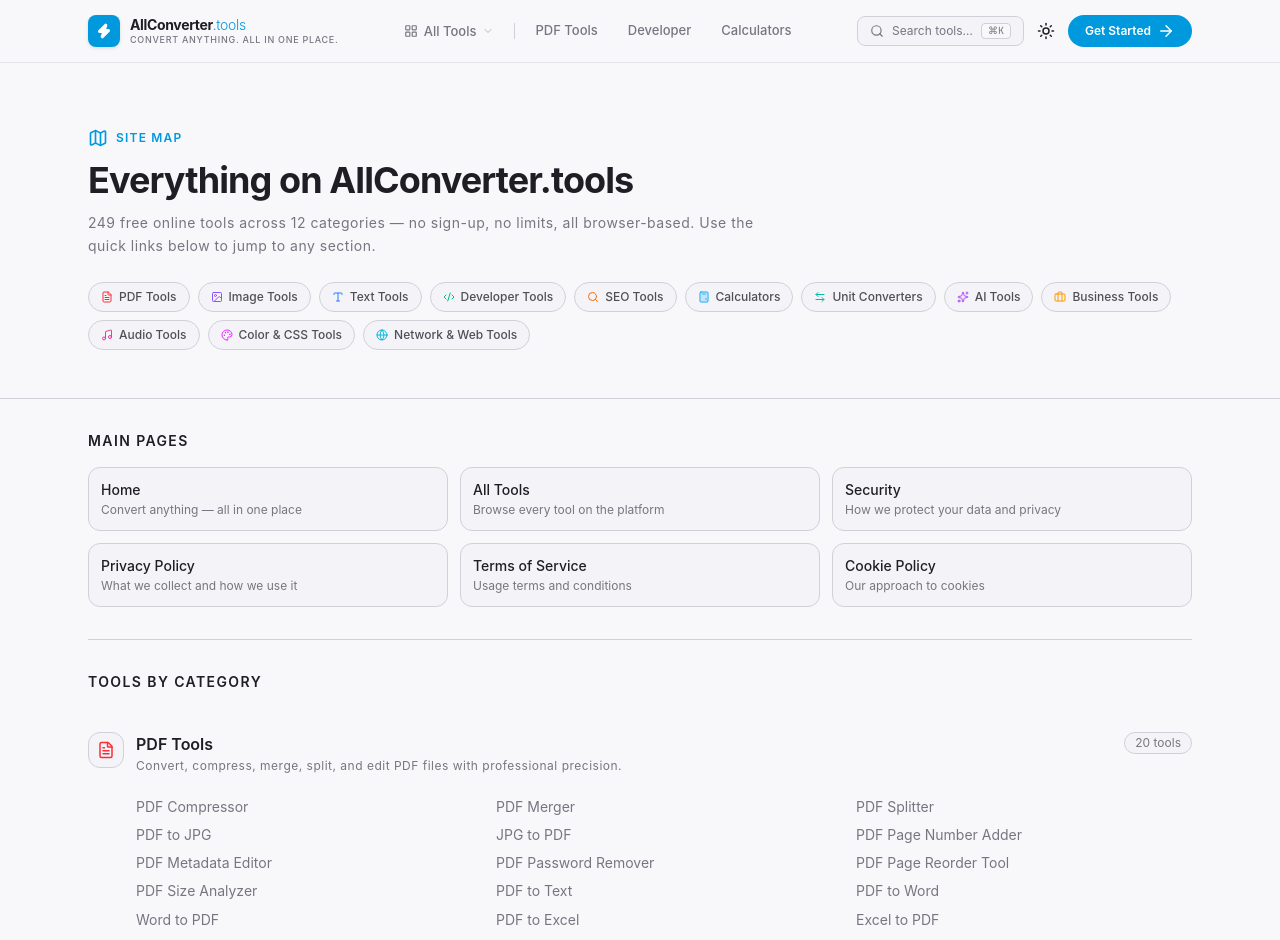
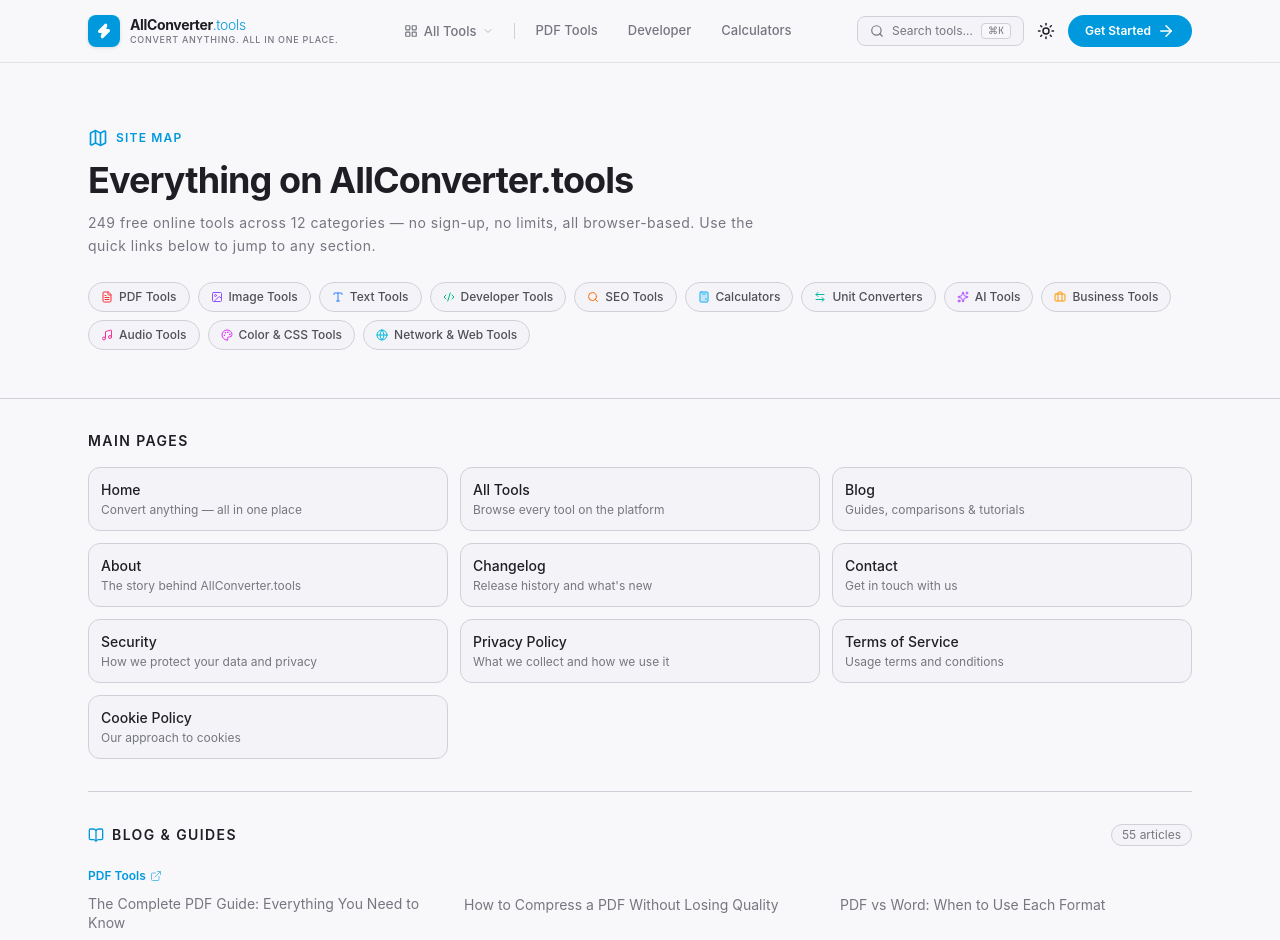
Before and after one commit to nikdesigns/allconverter, a Next.js app: page /sitemap in a window 1280 px wide. Shown: the top 940 px of the page. Built offline with nearby package versions, Linux system fonts and the light colour scheme.

Commit message:
13. sitemap update

```diff
--- a/src/app/sitemap.ts
+++ b/src/app/sitemap.ts
@@ -2,28 +2,30 @@
 import { tools } from "@/lib/tools-data";
 import { categories } from "@/lib/categories";
 import { siteConfig } from "@/lib/seo-utils";
+import { allBlogPosts } from "@/data/blog-posts";
+import { blogCategories } from "@/data/blog-categories";
 
 export const dynamic = "force-static";
 
 export default function sitemap(): MetadataRoute.Sitemap {
   const now = new Date();
 
-  const homepage: MetadataRoute.Sitemap = [
-    {
-      url: `${siteConfig.url}/`,
-      lastModified: now,
-      changeFrequency: "daily",
-      priority: 1.0,
-    },
-    {
-      url: `${siteConfig.url}/tools/`,
-      lastModified: now,
-      changeFrequency: "daily",
-      priority: 0.9,
-    },
+  const staticPages: MetadataRoute.Sitemap = [
+    { url: `${siteConfig.url}/`,           lastModified: now, changeFrequency: "daily",   priority: 1.0 },
+    { url: `${siteConfig.url}/tools/`,     lastModified: now, changeFrequency: "daily",   priority: 0.9 },
+    { url: `${siteConfig.url}/blog/`,      lastModified: now, changeFrequency: "daily",   priority: 0.9 },
+    { url: `${siteConfig.url}/about/`,     lastModified: now, changeFrequency: "monthly", priority: 0.6 },
+    { url: `${siteConfig.url}/changelog/`, lastModified: now, changeFrequency: "weekly",  priority: 0.6 },
+    { url: `${siteConfig.url}/contact/`,   lastModified: now, changeFrequency: "monthly", priority: 0.5 },
+    { url: `${siteConfig.url}/sitemap/`,   lastModified: now, changeFrequency: "weekly",  priority: 0.5 },
+    { url: `${siteConfig.url}/privacy/`,   lastModified: now, changeFrequency: "yearly",  priority: 0.3 },
+    { url: `${siteConfig.url}/terms/`,     lastModified: now, changeFrequency: "yearly",  priority: 0.3 },
+    { url: `${siteConfig.url}/cookies/`,   lastModified: now, changeFrequency: "yearly",  priority: 0.3 },
+    { url: `${siteConfig.url}/security/`,  lastModified: now, changeFrequency: "yearly",  priority: 0.3 },
+    { url: `${siteConfig.url}/disclaimer/`,lastModified: now, changeFrequency: "yearly",  priority: 0.3 },
   ];
 
-  const categoryPages: MetadataRoute.Sitemap = categories.map((cat) => ({
+  const toolCategoryPages: MetadataRoute.Sitemap = categories.map((cat) => ({
     url: `${siteConfig.url}/${cat.slug}/`,
     lastModified: now,
     changeFrequency: "weekly",
@@ -37,5 +39,25 @@
     priority: tool.isFeatured ? 0.8 : tool.isPopular ? 0.75 : 0.7,
   }));
 
-  return [...homepage, ...categoryPages, ...toolPages];
+  const blogCategoryPages: MetadataRoute.Sitemap = blogCategories.map((cat) => ({
+    url: `${siteConfig.url}/blog/${cat.slug}/`,
+    lastModified: now,
+    changeFrequency: "weekly",
+    priority: 0.75,
+  }));
+
+  const blogPostPages: MetadataRoute.Sitemap = allBlogPosts.map((post) => ({
+    url: `${siteConfig.url}/blog/${post.category}/${post.slug}/`,
+    lastModified: new Date(post.updatedAt ?? post.publishedAt),
+    changeFrequency: "monthly",
+    priority: post.isPillar ? 0.8 : post.isFeatured ? 0.75 : 0.65,
+  }));
+
+  return [
+    ...staticPages,
+    ...toolCategoryPages,
+    ...toolPages,
+    ...blogCategoryPages,
+    ...blogPostPages,
+  ];
 }
--- a/src/app/sitemap/page.tsx
+++ b/src/app/sitemap/page.tsx
@@ -3,11 +3,13 @@
 import {
   FileText, Image, Type, Code2, Search, Calculator,
   ArrowLeftRight, Sparkles, Briefcase, Music,
-  Globe, Palette, Map, ExternalLink,
+  Globe, Palette, Map, ExternalLink, BookOpen,
 } from "lucide-react";
 import { tools } from "@/lib/tools-data";
 import { categories } from "@/lib/categories";
 import { siteConfig } from "@/lib/seo-utils";
+import { allBlogPosts } from "@/data/blog-posts";
+import { blogCategories } from "@/data/blog-categories";
 
 export const metadata: Metadata = {
   title: "Sitemap — All Tools & Pages",
@@ -48,12 +50,16 @@
 };
 
 const staticPages = [
-  { href: "/", label: "Home", desc: "Convert anything — all in one place" },
-  { href: "/tools/", label: "All Tools", desc: "Browse every tool on the platform" },
-  { href: "/security/", label: "Security", desc: "How we protect your data and privacy" },
-  { href: "/privacy/", label: "Privacy Policy", desc: "What we collect and how we use it" },
-  { href: "/terms/", label: "Terms of Service", desc: "Usage terms and conditions" },
-  { href: "/cookies/", label: "Cookie Policy", desc: "Our approach to cookies" },
+  { href: "/",           label: "Home",            desc: "Convert anything — all in one place" },
+  { href: "/tools/",     label: "All Tools",        desc: "Browse every tool on the platform" },
+  { href: "/blog/",      label: "Blog",             desc: "Guides, comparisons & tutorials" },
+  { href: "/about/",     label: "About",            desc: "The story behind AllConverter.tools" },
+  { href: "/changelog/", label: "Changelog",        desc: "Release history and what's new" },
+  { href: "/contact/",   label: "Contact",          desc: "Get in touch with us" },
+  { href: "/security/",  label: "Security",         desc: "How we protect your data and privacy" },
+  { href: "/privacy/",   label: "Privacy Policy",   desc: "What we collect and how we use it" },
+  { href: "/terms/",     label: "Terms of Service", desc: "Usage terms and conditions" },
+  { href: "/cookies/",   label: "Cookie Policy",    desc: "Our approach to cookies" },
 ];
 
 function CategorySection({
@@ -190,6 +196,46 @@
           </ul>
         </section>
 
+        {/* Blog section */}
+        <section className="py-8 border-b border-[var(--border-default)]">
+          <div className="flex items-center gap-2 mb-4">
+            <BookOpen className="w-4 h-4 text-fg-brand" />
+            <h2 className="text-sm font-semibold text-(--heading) uppercase tracking-widest">
+              Blog &amp; Guides
+            </h2>
+            <span className="ml-auto text-xs text-(--body-subtle) bg-(--neutral-secondary-soft) border border-(--border-default) rounded-full px-2.5 py-0.5">
+              {allBlogPosts.length} articles
+            </span>
+          </div>
+          {blogCategories.map((cat) => {
+            const posts = allBlogPosts.filter((p) => p.category === cat.slug);
+            if (!posts.length) return null;
+            return (
+              <div key={cat.slug} className="mb-5">
+                <Link
+                  href={`/blog/${cat.slug}/`}
+                  className="inline-flex items-center gap-1 text-xs font-semibold text-fg-brand hover:underline mb-2"
+                >
+                  {cat.name}
+                  <ExternalLink className="w-3 h-3 opacity-60" />
+                </Link>
+                <ul className="grid grid-cols-1 sm:grid-cols-2 lg:grid-cols-3 gap-x-6 gap-y-1">
+                  {posts.map((post) => (
+                    <li key={post.slug}>
+                      <Link
+                        href={`/blog/${post.category}/${post.slug}/`}
+                        className="text-sm text-(--body-subtle) hover:text-fg-brand transition-colors py-0.5 inline-block leading-snug"
+                      >
+                        {post.h1}
+                      </Link>
+                    </li>
+                  ))}
+                </ul>
+              </div>
+            );
+          })}
+        </section>
+
         {/* Tool categories */}
         <section>
           <h2 className="text-sm font-semibold text-[var(--heading)] uppercase tracking-widest mt-8 mb-2">
```
